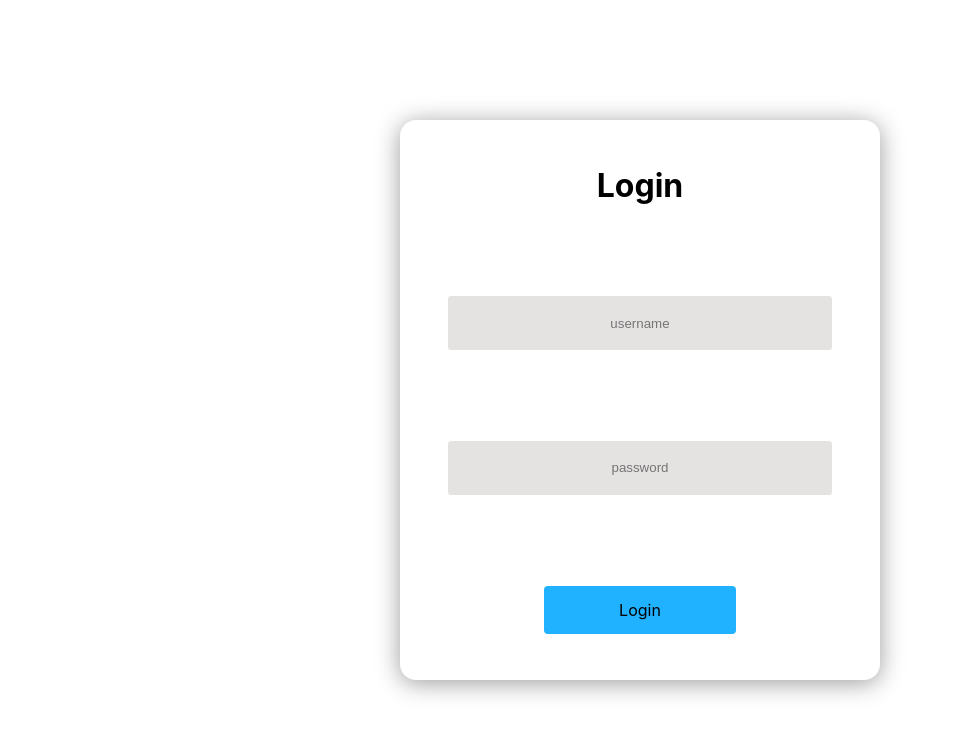
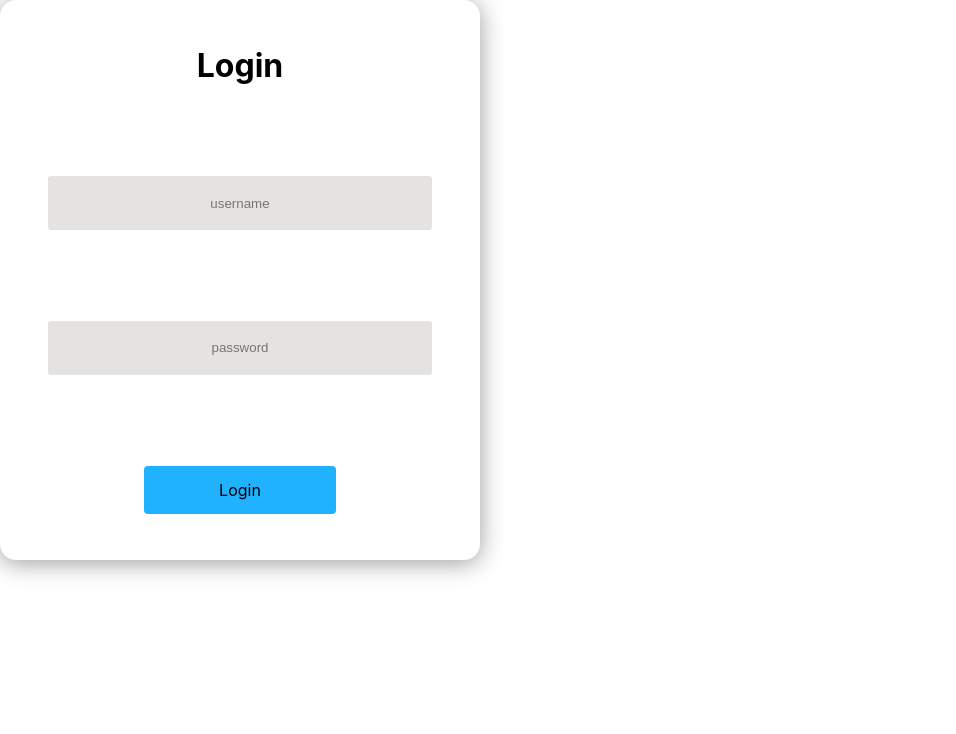
Before and after one commit to SriHarikaV/Revive_Gallery, a React (Create React App) app in the folder frontend/revive-gallery-app/: page / in a window 1280 px wide. Shown: the top 734 px of the page, without its empty margins (0-956 px from the left). Built offline with nearby package versions, Linux system fonts and the light colour scheme.

Commit message:
MP-8: Changed the login route to /login

```diff
--- a/frontend/revive-gallery-app/src/App.js
+++ b/frontend/revive-gallery-app/src/App.js
@@ -1,12 +1,17 @@
-import LoginForm from "./components/loginform"
+import LoginForm from "./components/loginform";
+import { BrowserRouter as Router, Routes, Route } from "react-router-dom";
+
 
 function App() {
   return (
-    <div className="page">
-      <LoginForm />
-    </div>
+    <Router>
+      <Routes>
+          <Route path="/" element={<LoginForm />} />
+          <Route path="/login" element={<LoginForm />} />
+      </Routes>
+    </Router>
+
   );
 }
 
-
 export default App;
```
